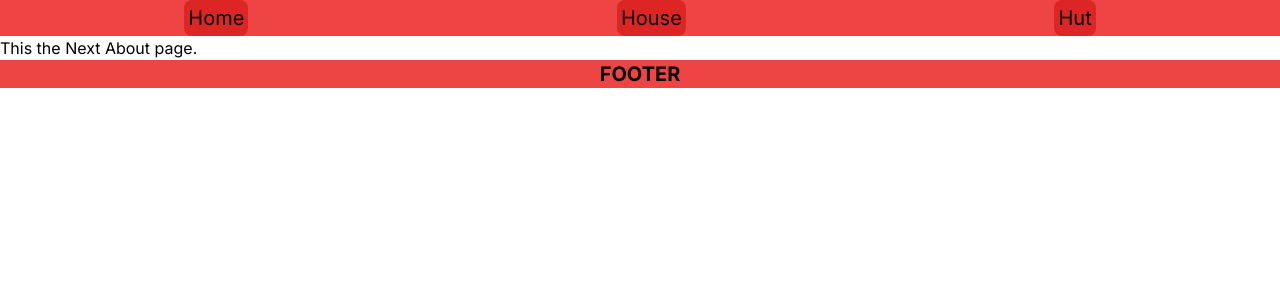
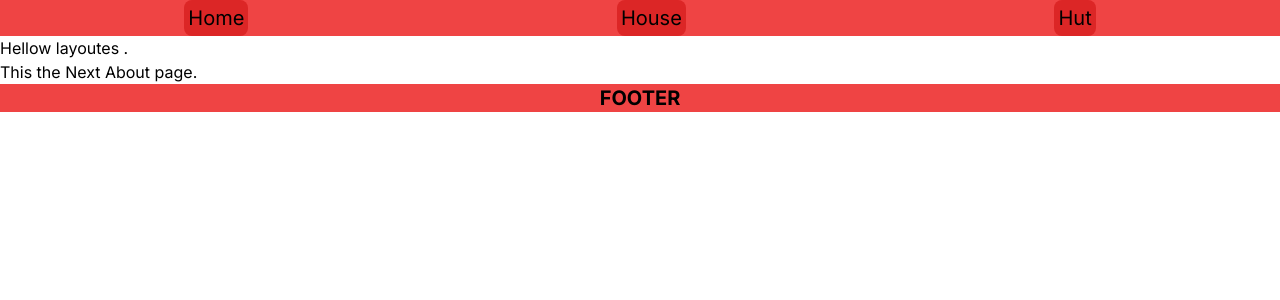
Before and after one commit to sadakatsrabon/The-Next-App, a Next.js app: page /about in a window 1280 px wide. Shown: the top 300 px of the page. Built offline with nearby package versions, Linux system fonts and the light colour scheme.

Commit message:
update page with out navbar and footer.

```diff
--- /dev/null
+++ b/src/app/(layoutes)/layout.js
@@ -0,0 +1,17 @@
+import React from 'react';
+
+const Layoutes = ({ children }) => {
+    return (
+        <div>
+            <nav className='flex justify-around bg-red-500'>
+                <a className='text-xl bg-red-600 rounded-lg p-1'>Home</a>
+                <a className='text-xl bg-red-600 rounded-lg p-1'>House</a>
+                <a className='text-xl bg-red-600 rounded-lg p-1'>Hut</a>
+            </nav>
+            Hellow layoutes . {children}
+            <footer className='bg-red-500 text-center text-xl font-bold uppercase'>footer</footer>
+        </div>
+    );
+};
+
+export default Layoutes;
--- a/src/app/blogs/[[...segments]]/page.js
+++ b/src/app/blogs/[[...segments]]/page.js
@@ -8,7 +8,7 @@ const PrimaryBlog = ({ params }) => {
             <h2 className='text-center text-xl font-extrabold'>
                 This Primary Blog page is for the testing purpose of Dynamig route. {year}.
             </h2>
-            <h4 className='text-center text-2xl'>Route number{id} from year: {year}</h4>
+            <h4 className='text-center text-2xl'>Route number{id} from year: {year || new Date().getFullYear()}</h4>
         </div>
     );
 };
--- a/src/app/layout.js
+++ b/src/app/layout.js
@@ -13,13 +13,13 @@ const RootLayout = ({ children }) => {
     <html lang="en">
       <body
         className={inter.className}>
-        <nav className='flex justify-around bg-red-500'>
+        {/* <nav className='flex justify-around bg-red-500'>
           <a className='text-xl bg-red-600 rounded-lg p-1'>Home</a>
           <a className='text-xl bg-red-600 rounded-lg p-1'>House</a>
           <a className='text-xl bg-red-600 rounded-lg p-1'>Hut</a>
-        </nav>
+        </nav> */}
         {children}
-        <footer className='bg-red-500 text-center text-xl font-bold uppercase'>footer</footer>
+        {/* <footer className='bg-red-500 text-center text-xl font-bold uppercase'>footer</footer> */}
       </body>
     </html>
   )
```
Also changed, not shown: src/app/(layoutes)/about/page.js (renamed from src/app/about/page.js), src/app/(layoutes)/page.js (renamed from src/app/page.js), src/app/(layoutes)/profile/page.js (renamed from src/app/profile/page.js).
